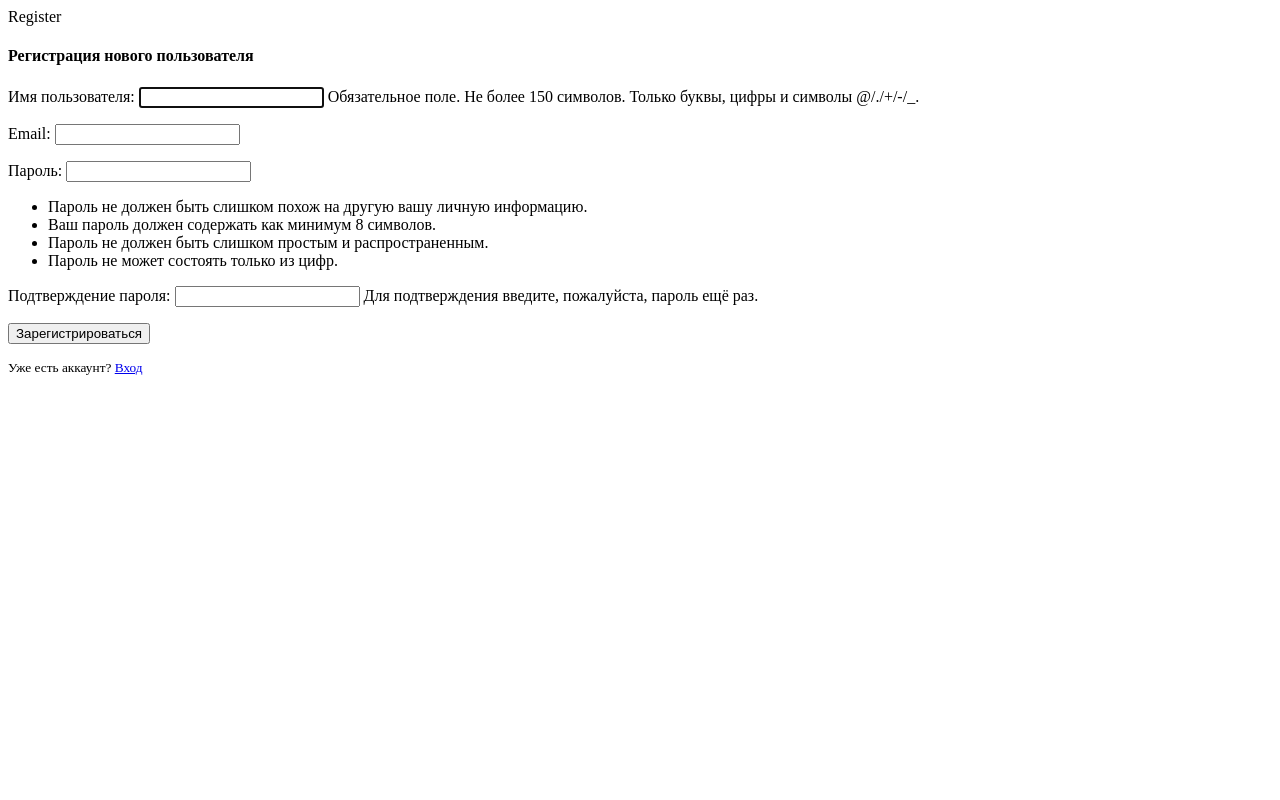
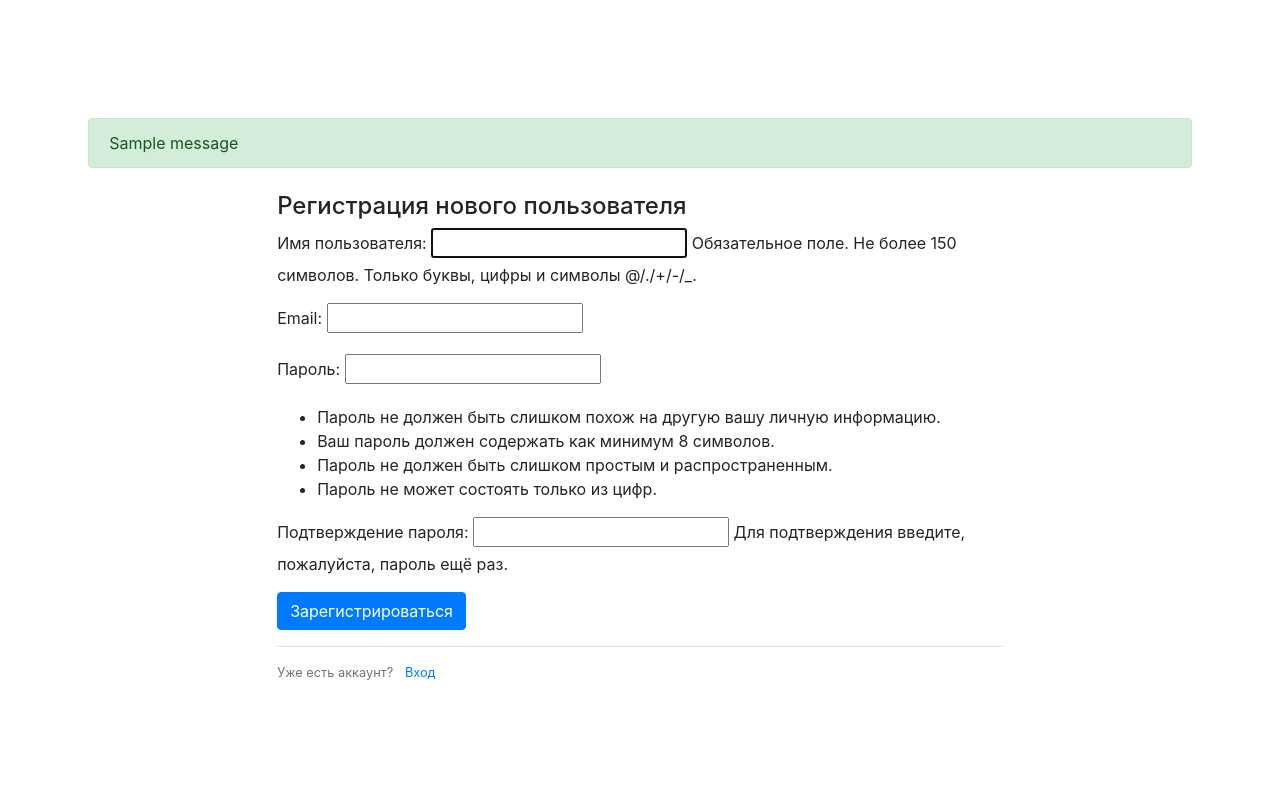
Before and after one commit to fellowsheet/study, a Django app: page /register/ in a window 1280 px wide. Run offline with Django 5.2, Linux system fonts and the light colour scheme; tables that the repository leaves empty hold one stand-in row (values such as "Sample post"); one stand-in notice (Sample message) is shown; some libraries are stand-ins or nearby versions.

Commit message:
Created base.hrml.

```diff
--- /dev/null
+++ b/src/accounts/templates/base.html
@@ -0,0 +1,37 @@
+
+<html>
+<head>
+    <link rel="stylesheet" href="https://stackpath.bootstrapcdn.com/bootstrap/4.5.2/css/bootstrap.min.css">
+    <style>
+        body {
+            display: flex;
+            justify-content: center;
+            align-items: center;
+            height: 100vh;
+        }
+        .error-message {
+            color: red;
+            margin-top: 10px;
+        }
+    </style>
+
+
+    {% if title %}
+        <title>{{ title }}</title>
+    {% else %}
+        <title> Best Blog </title>
+    {% endif %}
+</head>
+<body>
+    <div class="content-block">
+          {% if messages %}
+            {% for message in messages %}
+              <div class="alert alert-{{ message.tags }}">
+                {{ message }}
+              </div>
+            {% endfor %}
+          {% endif %}
+          {% block content %}{% endblock %}
+    </div>
+</body>
+</html>
--- a/src/accounts/templates/logout.html
+++ b/src/accounts/templates/logout.html
@@ -1,5 +1,6 @@
+{% extends "base.html" %}
 {% block content %}
   <p>Вы вышли!</p>
 
-  <a href="{% url 'accounts:login' %}">Нажмите здесь, чтобы войти снова.</a>
+  <a href="{% url 'login' %}">Нажмите здесь, чтобы войти снова.</a>
 {% endblock %}
--- a/src/accounts/templates/register.html
+++ b/src/accounts/templates/register.html
@@ -1,6 +1,5 @@
-
-{% block title %} Register {% endblock %}
-
+{% extends "base.html" %}
+{% block title %} Регистрация {% endblock %}
 {% block content %}
 
 <div class="row ">
```
Also changed, not shown: src/accounts/templates/login.html (+7 -20 lines).
